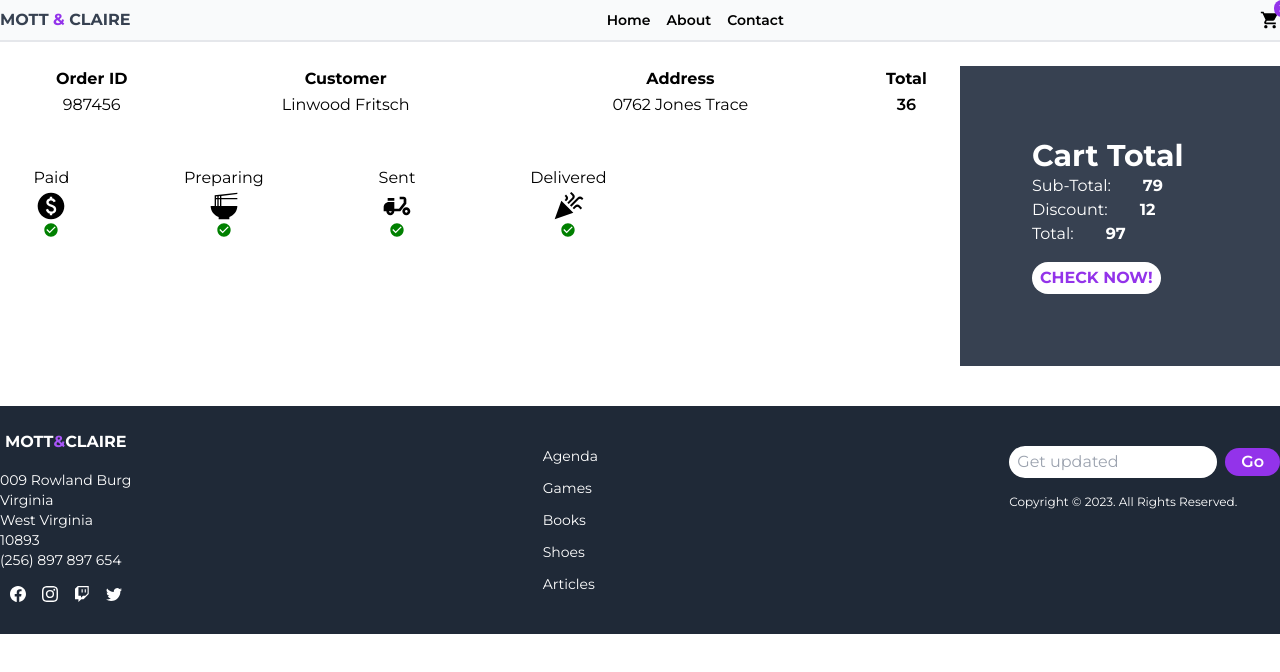
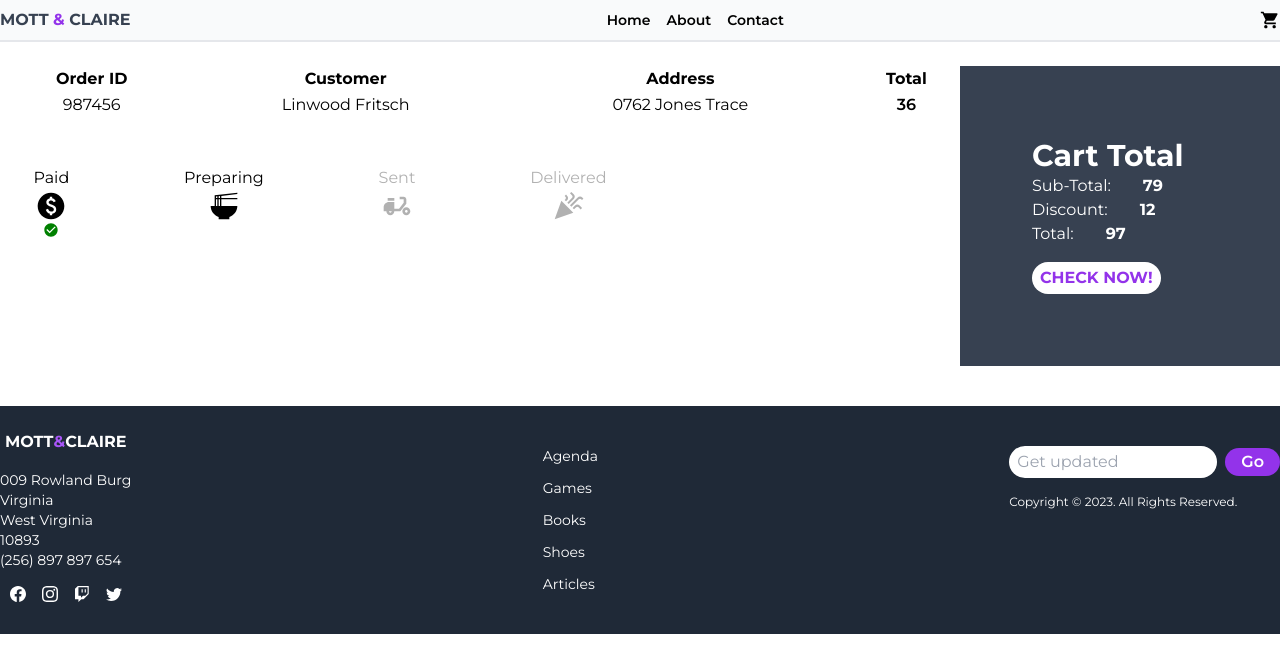
Before and after one commit to ventura01/website-tailwind, a Next.js app: page /order/1 in a window 1280 px wide. Shown: the top 672 px of the page. Built offline with nearby package versions, Linux system fonts and the light colour scheme.

Commit message:
REDUX added

```diff
--- a/app/[id]/page.tsx
+++ b/app/[id]/page.tsx
@@ -1,6 +1,8 @@
 import React from "react";
 import Image from "next/image";
 import { productos } from "../../datos";
+import { useAppDispatch } from "@/redux/hooks";
+import { addTocart } from "@/redux/slices/cartSlice";
 
 interface Product {
   id: number;
@@ -18,6 +20,11 @@ const ProductDetail = ({ params }) => {
   const { id } = params;
   const data = productos[id - 1];
   console.log(data);
+  // ============REDUX=================
+  // const dispatch = useAppDispatch();
+  // const handelAddToCart = () => {
+  //   // dispatch(addTocart({ }));
+  // };
 
   return (
     <div className="container mx-auto mb-12">
@@ -42,7 +49,10 @@ const ProductDetail = ({ params }) => {
             <span className="text-4xl font-thin">${data.descPrice}</span>
           </div>
           <div className="flex justify-center my-4">
-            <button className="rounded-full uppercase mb-4 border-purple-500 text-sm text-purple-700 font-semibold border-2 py-1 px-4 hover:bg-purple-500 hover:text-white hover:border-0">
+            <button
+              // onClick={handelAddToCart}
+              className="rounded-full uppercase mb-4 border-purple-500 text-sm text-purple-700 font-semibold border-2 py-1 px-4 hover:bg-purple-500 hover:text-white hover:border-0"
+            >
               add to cart
             </button>
           </div>
--- a/app/layout.tsx
+++ b/app/layout.tsx
@@ -2,6 +2,8 @@ import Footer from "@/components/Footer";
 import Navbar from "@/components/Navbar";
 import { Montserrat } from "next/font/google";
 import "./globals.css";
+import { store } from "@/redux/store";
+import { Providers } from "../redux/provider";
 
 const montserrat = Montserrat({
   weight: ["300", "400", "600", "700"],
@@ -22,9 +24,11 @@ export default function RootLayout({
   return (
     <html lang="en" className={`${montserrat.className} scroll-smooth}`}>
       <body>
-        <Navbar />
-        {children}
-        <Footer />
+        {/* <Providers> */}
+          <Navbar />
+          {children}
+          <Footer />
+        {/* </Providers> */}
       </body>
     </html>
   );
--- a/app/order/[id]/page.tsx
+++ b/app/order/[id]/page.tsx
@@ -1,5 +1,6 @@
 import React from "react";
 import Image from "next/image";
+import styles from "../../styles/Order.module.css";
 import {
   MdPaid,
   MdCheckCircle,
@@ -8,6 +9,13 @@ import {
   MdRamenDining,
 } from "react-icons/md";
 const Order = () => {
+  const status: number = 0;
+  const statusClass = (index: number) => {
+    if (index - status < 1) return styles.done;
+    if (index - status === 1) return styles.inProgress;
+    if (index - status > 1) return styles.unDone;
+  };
+
   return (
     <div className="container mx-auto flex flex-col mb-10 md:flex-row">
       <div className="flex flex-col w-full md:w-3/4">
@@ -30,39 +38,39 @@ const Order = () => {
           </tbody>
         </table>
         <div className="flex space-x-1 mt-12 mb-12 justify-around md:w-2/3 md:space-x-12">
-          <div className="flex flex-col items-center">
+          <div className={`${statusClass(0)} flex flex-col items-center`}>
             <span>Paid</span>
             <div>
               <MdPaid size={"2rem"} />
             </div>
-            <div>
+            <div className={`${styles.checkedIcon}`}>
               <MdCheckCircle color="green" />
             </div>
           </div>
-          <div className="flex flex-col items-center">
+          <div className={`${statusClass(1)} flex flex-col items-center`}>
             <span>Preparing</span>
             <div>
               <MdRamenDining size={"2rem"} />
             </div>
-            <div>
+            <div className={`${styles.checkedIcon}`}>
               <MdCheckCircle color="green" />
             </div>
           </div>
-          <div className="flex flex-col items-center">
+          <div className={`${statusClass(2)} flex flex-col items-center`}>
             <span>Sent</span>
             <div>
               <MdDeliveryDining size={"2rem"} />
             </div>
-            <div>
+            <div className={`${styles.checkedIcon}`}>
               <MdCheckCircle color="green" />
             </div>
           </div>
-          <div className="flex flex-col items-center">
+          <div className={`${statusClass(3)} flex flex-col items-center`}>
             <span>Delivered</span>
             <div>
               <MdCelebration size={"2rem"} />
             </div>
-            <div>
+            <div className={`${styles.checkedIcon}`}>
               <MdCheckCircle color="green" />
             </div>
           </div>
--- a/app/page.tsx
+++ b/app/page.tsx
@@ -3,8 +3,8 @@
 import Image from "next/image";
 import Link from "next/link";
 import { Inter } from "next/font/google";
-import styles from "./page.module.css";
 import Hero from "@/components/Hero";
+
 import Features from "@/components/Features";
 import ProductList from "@/components/ProductList";
 import CTASection from "@/components/CTASection";
--- /dev/null
+++ b/app/styles/Order.module.css
@@ -0,0 +1,16 @@
+.done{}
+.inProgress{
+    animation: inProgress 1s ease infinite alternate;
+    -webkit-animation: inProgress 1s ease infinite alternate;
+}
+@keyframes inProgress {
+    from { opacity: 0}
+    to{ opacity: 1}
+
+}
+.unDone .checkedIcon, .inProgress .checkedIcon{
+    display: none;;
+}
+.unDone{
+    opacity: 0.3;
+}
--- a/components/Navbar.tsx
+++ b/components/Navbar.tsx
@@ -7,6 +7,8 @@ import { links } from "@/datos";
 
 //------------ ICONS------------
 import { MdShoppingCart } from "react-icons/md";
+//------------ REDUX------------
+import { useSelector } from "react-redux";
 
 interface LinksProps {
   name: string;
@@ -14,6 +16,7 @@ interface LinksProps {
 }
 
 const Navbar = () => {
+  // const quantity = useSelector((state) => state.cart.quantity);
   return (
     <nav>
       <div className="bg-gray-50 border-b-2 mb-6">
@@ -33,8 +36,10 @@ const Navbar = () => {
             ))}
           </div>
           <div className="right-6 relative md:right-0">
-            <span className="absolute bg-purple-600 font-semibold rounded-full text-white py-[1px] px-[5px] -right-[10px] -top-[10px] text-[10px]">3</span>
-            <MdShoppingCart size={'1.25rem'} />
+            <span className="absolute bg-purple-600 font-semibold rounded-full text-white py-[1px] px-[5px] -right-[10px] -top-[10px] text-[10px]">
+              {}
+            </span>
+            <MdShoppingCart size={"1.25rem"} />
           </div>
         </div>
       </div>
--- a/package.json
+++ b/package.json
@@ -10,9 +10,11 @@
   },
   "dependencies": {
     "@next/font": "^13.2.3",
+    "@reduxjs/toolkit": "^1.9.3",
     "@types/node": "18.14.2",
     "@types/react": "18.0.28",
     "@types/react-dom": "18.0.11",
+    "axios": "^1.3.4",
     "eslint": "8.35.0",
     "eslint-config-next": "13.2.1",
     "mongodb": "^5.1.0",
@@ -20,6 +22,7 @@
     "react": "18.2.0",
     "react-dom": "18.2.0",
     "react-icons": "^4.8.0",
+    "react-redux": "^8.0.5",
     "typescript": "4.9.5"
   },
   "devDependencies": {
--- /dev/null
+++ b/redux/hooks.ts
@@ -0,0 +1,7 @@
+import { useDispatch, useSelector } from 'react-redux'
+import type { TypedUseSelectorHook } from 'react-redux'
+import type { RootState, AppDispatch } from './store'
+
+// Use throughout your app instead of plain `useDispatch` and `useSelector`
+export const useAppDispatch: () => AppDispatch = useDispatch
+export const useAppSelector: TypedUseSelectorHook<RootState> = useSelector
--- /dev/null
+++ b/redux/provider.tsx
@@ -0,0 +1,8 @@
+"use client";
+
+import { Provider } from "react-redux";
+import { store } from "./store";
+
+export function Providers({ children }: { children: React.ReactNode }) {
+  return <Provider store={store}>{children}</Provider>;
+}
--- /dev/null
+++ b/redux/slices/cartSlice.ts
@@ -0,0 +1,45 @@
+import { createSlice } from '@reduxjs/toolkit'
+import type { PayloadAction } from '@reduxjs/toolkit'
+// import type { RootState } from '../../app/store'
+
+// Define a type for the slice state
+interface CartAddState {
+  id: number;
+  name: string;
+  price: number;
+  descPrice: number;
+  shortDesc: string;
+  longDesc: string;
+  url: string;
+  cat: string;
+}
+
+interface CartRemoveState {
+  id: number | string
+
+}
+
+// Define the initial state using that type
+const initialState: CartAddState[]=[]
+
+export const cartSlice = createSlice({
+  name: 'cart',
+  initialState,
+  reducers: {
+    addTocart: (state,action:PayloadAction<CartAddState>)=>{
+      const {id} = action.payload;
+      if(state.length === 0 || state.filter((item) => item.id === id).length === 0){
+        state.push(action.payload);
+
+      }
+    },
+    removeFromCart:(state,action:PayloadAction<CartRemoveState>)=>{}
+  },
+})
+
+export const {addTocart, removeFromCart } = cartSlice.actions
+
+// Other code such as selectors can use the imported `RootState` type
+// export const selectCount = (state: RootState) => state.counter.value
+
+export default cartSlice.reducer
--- /dev/null
+++ b/redux/slices/index.ts
@@ -0,0 +1 @@
+export {cartSlice} from './cartSlice'
--- /dev/null
+++ b/redux/store.ts
@@ -0,0 +1,14 @@
+import { configureStore } from '@reduxjs/toolkit'
+import { cartSlice } from './slices/cartSlice'
+// ...
+
+export const store = configureStore({
+  reducer: {
+    cartReducer: cartSlice.reducer
+  },
+})
+
+// Infer the `RootState` and `AppDispatch` types from the store itself
+export type RootState = ReturnType<typeof store.getState>
+// Inferred type: {posts: PostsState, comments: CommentsState, users: UsersState}
+export type AppDispatch = typeof store.dispatch
```
Also changed, not shown: 1 other file (tests, documents, lock files or other folders).
